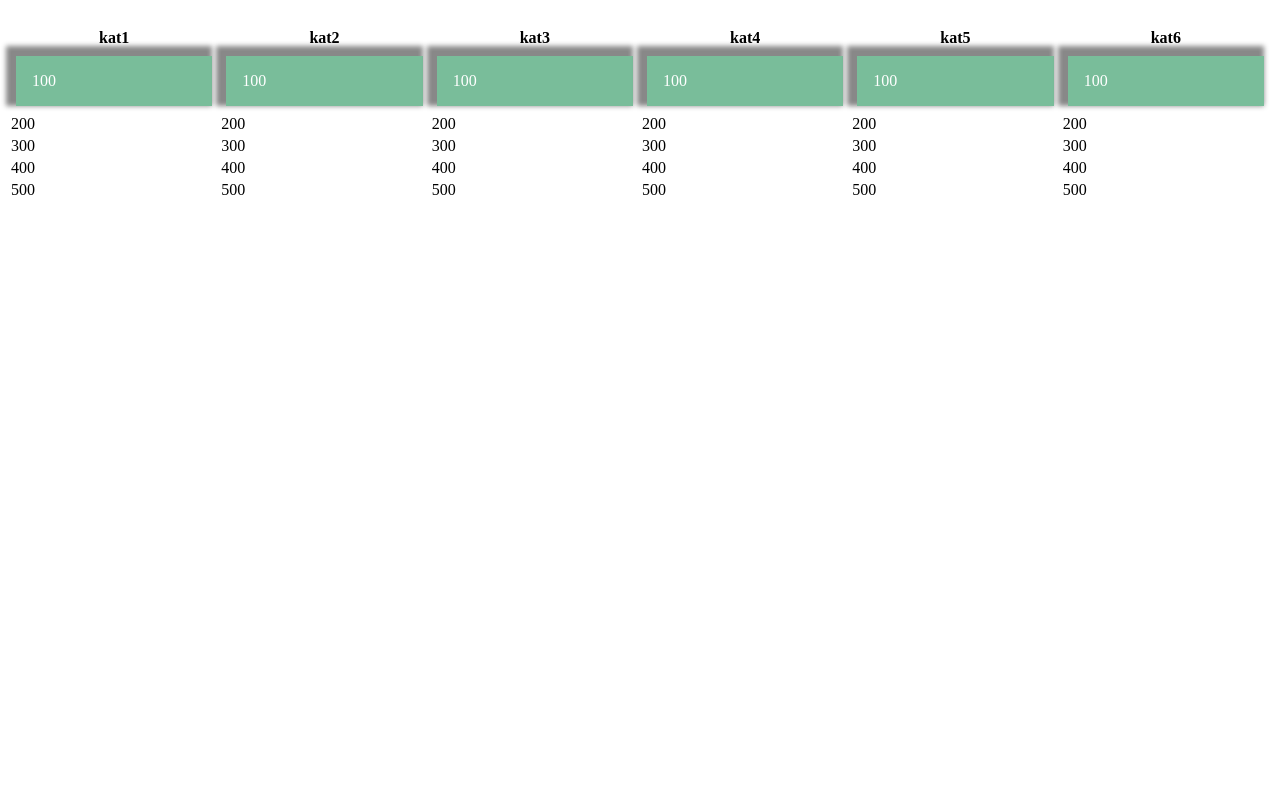
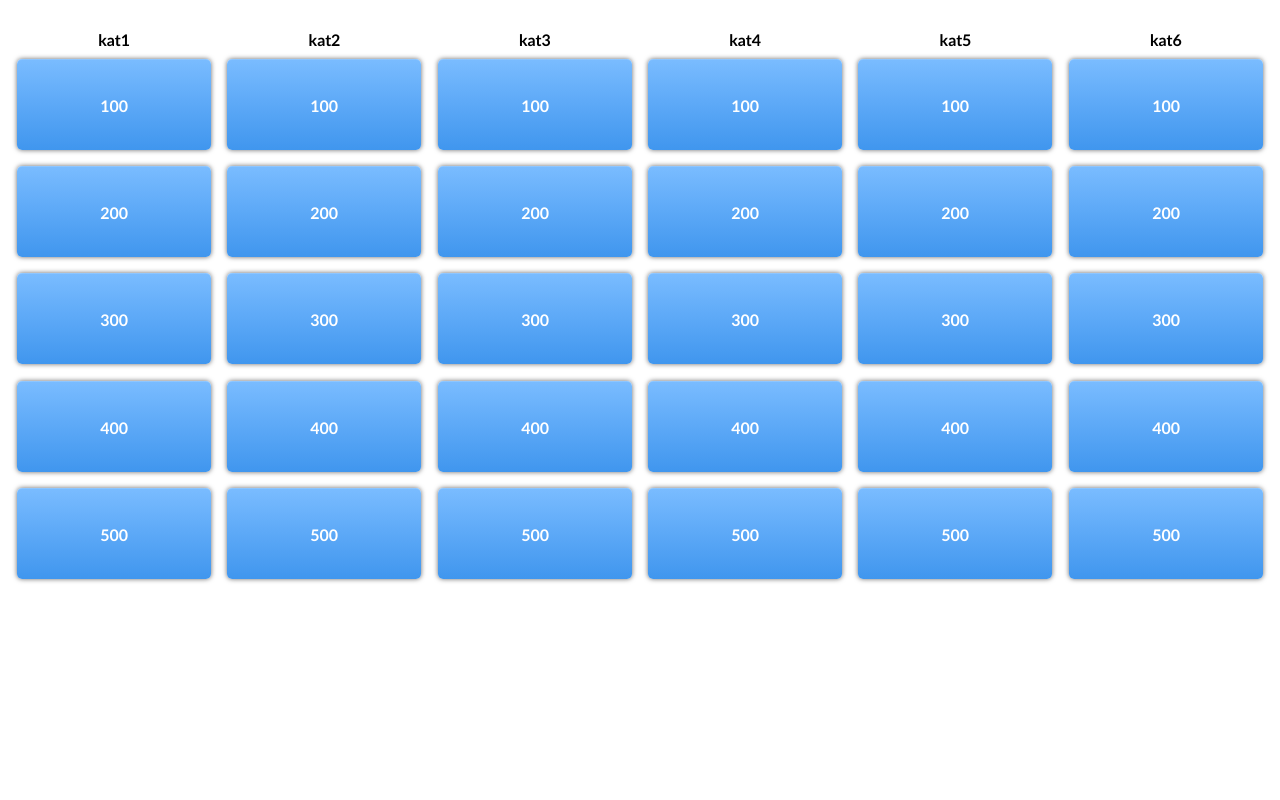
Before and after one commit to philipnordmann/JLive, a PHP site: page /JGameScreen.php in a window 1280 px wide. Run offline with PHP 8.4, Linux system fonts and the light colour scheme.

Commit message:
j game rockt

```diff
--- a/JeopardyLive!/JeopardyLive!/JGameScreen.php
+++ b/JeopardyLive!/JeopardyLive!/JGameScreen.php
@@ -1,5 +1,6 @@
 <?php
 include("db.php");
+include("helper.php");
 echo file_get_contents( "template_game.html" );
 //if ($_POST) {
 //    echo '<pre>';
@@ -8,7 +9,7 @@ echo file_get_contents( "template_game.html" );
 //}
 
 //$thema = $_GET['thema'];
-//$katArray = $_GET['katArray'];
+//$katArray = $_POST['katArray'];
 
 
 /*
@@ -21,8 +22,8 @@ $kategorie6 = $katarray(6);
 */
 ?>
 <body>
-<table id ="table" style="width:100%">
-  <tr>
+    <table id="table" style="width:100%">
+        <!--  <tr>
     <th><div>kat1</div></th>
     <th><div>kat2</div></th>
   	<th><div>kat3</div></th>
@@ -42,22 +43,22 @@ $kategorie6 = $katarray(6);
   </tr>
 	<tr>
 		<td>
-            <div class="jeopardykastendings">200</div>
+            <div class="content">200</div>
 		</td>
 		<td>
-            <div class="jeopardykastendings">200</div>
+            <div class="content">200</div>
 		</td>
 		<td>
-            <div class="jeopardykastendings">200</div>
+            <div class="content">200</div>
 		</td>
 		<td>
-            <div class="jeopardykastendings">200</div>
+            <div class="content">200</div>
 		</td>
 		<td>
-            <div class="jeopardykastendings">200</div>
+            <div class="content">200</div>
 		</td>
 		<td>
-            <div class="jeopardykastendings">200</div>
+            <div class="content">200</div>
 		</td>
 	</tr>
 	<tr>
@@ -124,3 +125,40 @@ $kategorie6 = $katarray(6);
 </table>
 
 </body>
+
+-->
+
+        <tr>
+            <th>kat1</th>
+            <th>kat2</th>
+            <th>kat3</th>
+            <th>kat4</th>
+            <th>kat5</th>
+            <th>kat6</th>
+        </tr>
+        <?php
+
+
+     for($j = 100; $j <= 500; $j=$j+100)
+     {
+        ?>
+        <tr>
+            <?php
+         for($i = 1; $i <= 6; $i++)
+     {
+            ?>
+                <td>
+
+                    <?php
+         createTile("#",$j,"100 double-tile");
+                    ?>
+                </td>
+                <?php } ?>
+            </tr>
+            <?php
+ }
+            ?>
+
+</table>
+
+</body>
--- a/JeopardyLive!/JeopardyLive!/game.css
+++ b/JeopardyLive!/JeopardyLive!/game.css
@@ -1,11 +1,14 @@
+@import url('resources/tiles.css');
+
 body {
+    font-family: Calibri, Arial, serif;
 }
 
-.jeopardykastendings{
-        width:500x;
+.content{
+        width:900px;
         margin:0 auto;
     }
-    #searchid
+    .search
     {
         width:500px;
         border:solid 1px #000;
@@ -26,7 +29,9 @@ body {
         cursor:pointer;
     }
 
-    .tile{
+    .tile2{
+
+    padding: 20px;
     margin: 5px;
     padding: 1em;
     background-color: #79BD9A;
--- a/JeopardyLive!/JeopardyLive!/get_question.php
+++ b/JeopardyLive!/JeopardyLive!/get_question.php
@@ -1,3 +1,4 @@
 <?php
+$kategorie = $_POST("kategorie");
 
 ?>
```
Also changed, not shown: other parts of JeopardyLive!/JeopardyLive!/game.css (+58 -17 lines), 1 other file.
